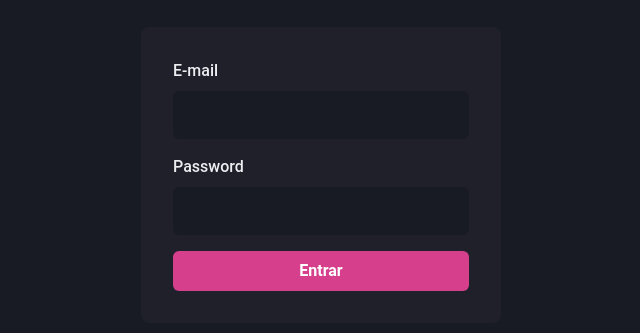
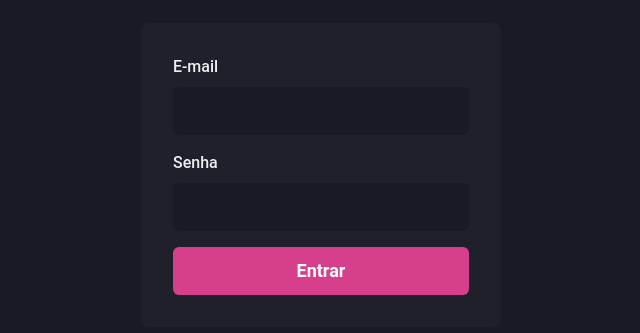
Before and after one commit to ricardocolares/godash, a Next.js app: page / in a window 1280 px wide. Shown: the part 225-558 px from the top of the page, without its empty margins (319-959 px from the left). Built offline with nearby package versions, Linux system fonts and the light colour scheme.

Commit message:
input component created

```diff
--- /dev/null
+++ b/src/components/Form/Input.tsx
@@ -0,0 +1,31 @@
+import {
+  FormControl,
+  FormLabel,
+  Input as ChakraInput,
+  InputProps as ChakraInputProps,
+} from "@chakra-ui/react";
+
+interface InputProps extends ChakraInputProps {
+  name: string;
+  label?: string;
+}
+
+export function Input({ name, label, ...rest }: InputProps) {
+  return (
+    <FormControl>
+      {!!label && <FormLabel htmlFor="email">{label}</FormLabel>}
+      <ChakraInput
+        id={name}
+        name={name}
+        focusBorderColor="pink.500"
+        bgColor="gray.900"
+        variant="filled"
+        _hover={{
+          bgColor: "gray.900",
+        }}
+        size="lg"
+        {...rest}
+      />
+    </FormControl>
+  );
+}
--- /dev/null
+++ b/src/pages/dashboard.tsx
@@ -0,0 +1,3 @@
+export default function Dashboard() {
+  return <h1>Dashboard</h1>;
+}
--- a/src/pages/index.tsx
+++ b/src/pages/index.tsx
@@ -1,13 +1,8 @@
-import {
-  Button,
-  Flex,
-  FormControl,
-  FormLabel,
-  Input,
-  Stack,
-} from "@chakra-ui/react";
+import { Button, Flex, Stack } from "@chakra-ui/react";
 
-export default function Home() {
+import { Input } from "../components/Form/Input";
+
+export default function SignIn() {
   return (
     <Flex w="100vw" h="100vh" align="center" justify="center">
       <Flex
@@ -20,38 +15,10 @@
         flexDir="column"
       >
         <Stack spacing="4">
-          <FormControl>
-            <FormLabel htmlFor="email">E-mail</FormLabel>
-            <Input
-              id="email"
-              name="email"
-              type="email"
-              focusBorderColor="pink.500"
-              bgColor="gray.900"
-              variant="filled"
-              _hover={{
-                bgColor: "gray.900",
-              }}
-              size="lg"
-            />
-          </FormControl>
-          <FormControl>
-            <FormLabel htmlFor="password">Password</FormLabel>
-            <Input
-              id="password"
-              name="password"
-              type="password"
-              focusBorderColor="pink.500"
-              bgColor="gray.900"
-              variant="filled"
-              _hover={{
-                bgColor: "gray.900",
-              }}
-              size="lg"
-            />
-          </FormControl>
+          <Input name="email" type="email" label="E-mail" />
+          <Input name="password" type="password" label="Senha" />
 
-          <Button type="submit" mt="6" colorScheme="pink">
+          <Button type="submit" mt="6" colorScheme="pink" size="lg">
             Entrar
           </Button>
         </Stack>
```
Also changed, not shown: src/components/Header.tsx (added).
